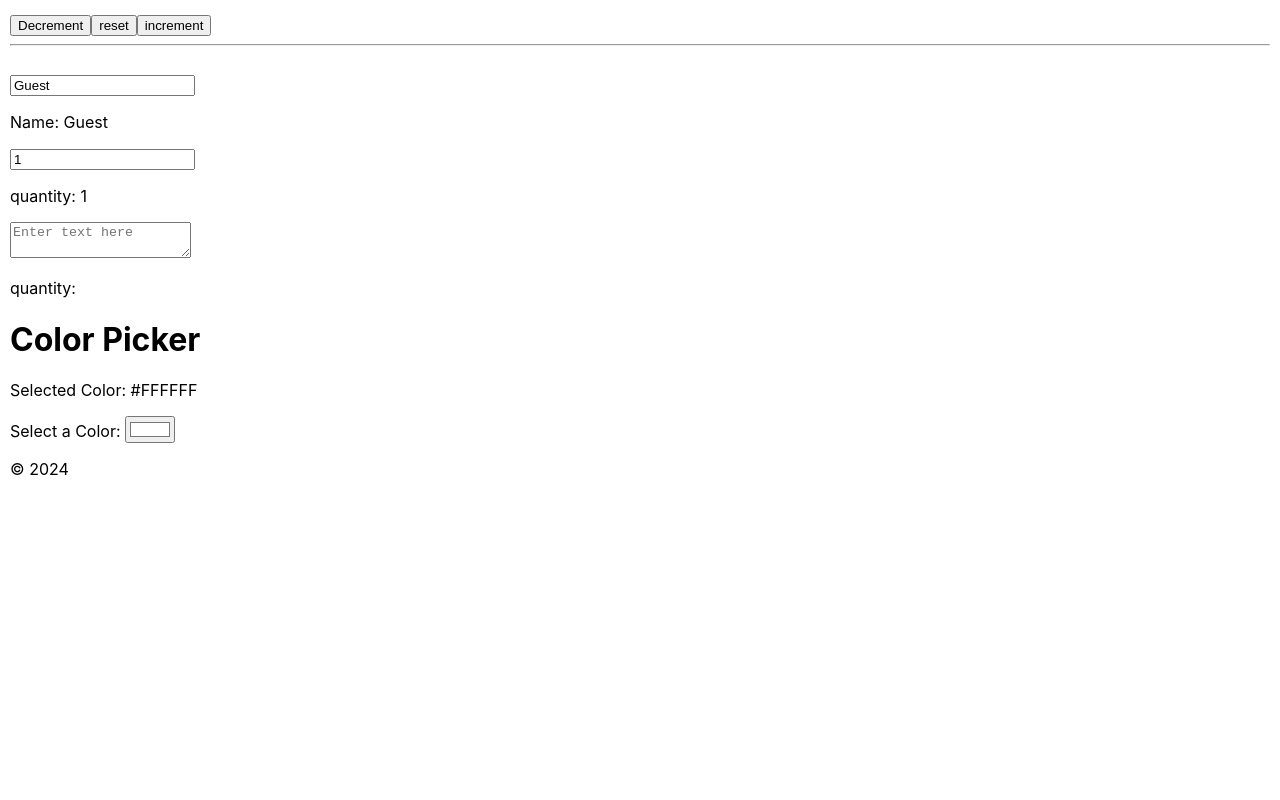
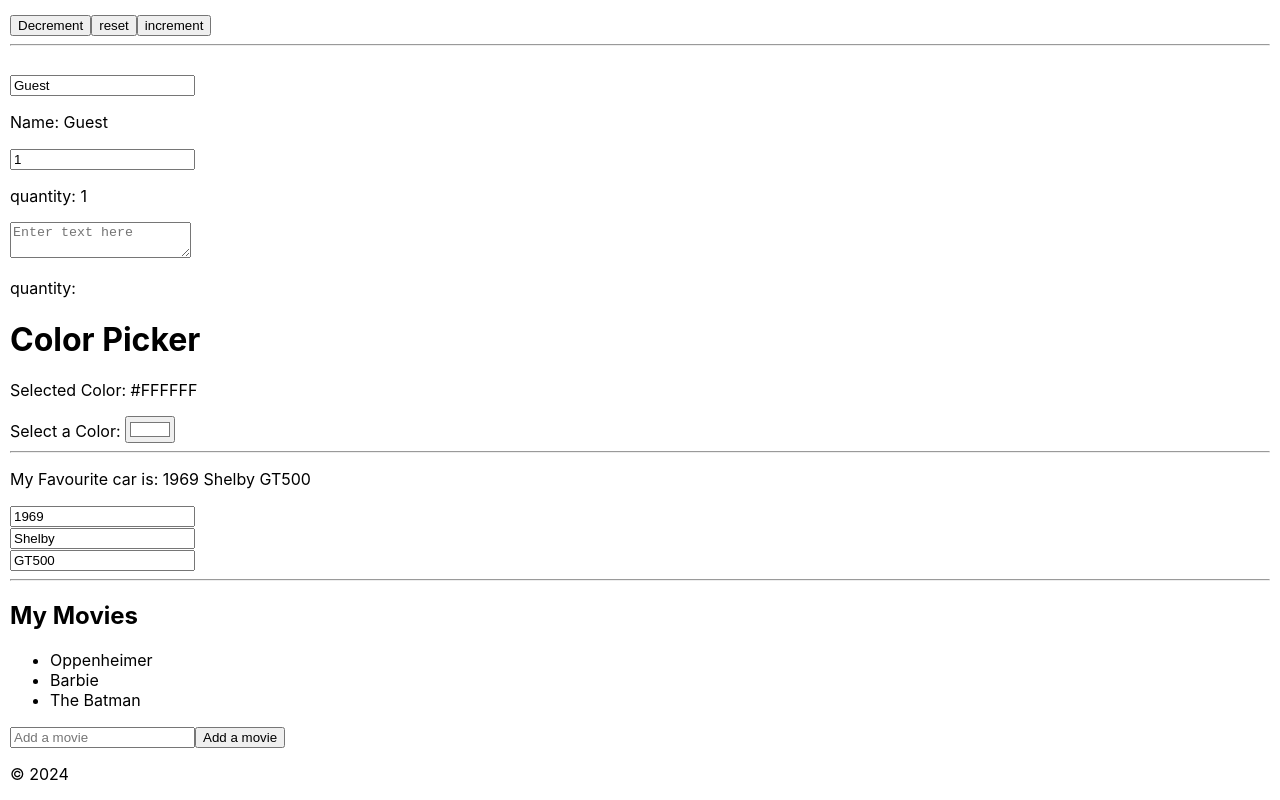
Before and after one commit to craigm14/react-practice, a React (Create React App) app: page / in a window 1280 px wide. Shown: the part 1275-2075 px from the top of the page. Before the commit the page ends 1770 px from the top, so only its background shows below. Built offline with nearby package versions, Linux system fonts and the light colour scheme.

Commit message:
array add value

```diff
--- a/src/App.js
+++ b/src/App.js
@@ -10,7 +10,8 @@ import Count from "./conponents/Count";
 import User from "./conponents/User";
 import ColorPicker from "./conponents/colorPicker";
 import Counter from "./conponents/Counter";
-
+import Page from "./conponents/Page";
+import MyArray from "./conponents/MyArray";
 
 //Change true / false to test elements
 //test login with true/false loggedIn and username presnt and not presnt
@@ -36,6 +37,10 @@ function App() {
       <br></br>
       <User/>
       <ColorPicker/>
+      <hr></hr>
+      <Page/>
+      <hr></hr>
+      <MyArray/>
       <Footer />
     </>
   );
--- /dev/null
+++ b/src/conponents/MyArray.jsx
@@ -0,0 +1,34 @@
+
+//import react and react hook use state
+import React, { useState } from 'react';
+
+//Function called MyArray
+function MyArray() {
+     //
+     const [movies, setMovie] = useState(["Oppenheimer","Barbie","The Batman"]);
+
+     function handleAddMovie(){
+        const newMovie = document.getElementById("movieInput").value;
+        document.getElementById("movieInput").value = "";
+
+        setMovie( updatedMovies => [...updatedMovies, newMovie]);
+     }
+
+      function handlRemoveMovie(index){
+        setMovie(movies.filter((_, i) => i !== index));
+     }
+
+    return ( <div>
+        <h2>My Movies</h2>
+        <ul>
+            {movies.map((movie, index) =>
+            <li key={index} onClick={() => handlRemoveMovie(index)}>
+                {movie}
+            </li>)}
+        </ul>
+        <input type='text' id='movieInput' placeholder='Add a movie'></input>
+        <button onClick={handleAddMovie}>Add a movie</button>
+    </div> );
+}
+
+export default MyArray;
--- /dev/null
+++ b/src/conponents/Page.jsx
@@ -0,0 +1,28 @@
+import React, { useState } from 'react';
+function Page() {
+//React state management (updating an object)
+    const [car, setCar] = useState({year: 1969,
+                                    make: "Shelby",
+                                    model: "GT500"});
+
+    function handleYearChange(event){
+        setCar(c => ({...c, year: event.target.value}));
+    }
+    function handleMakeChange(event){
+        setCar(c => ({...c, make: event.target.value}));
+    }
+    function handleModelChange(event){
+        setCar(c => ({...c, model: event.target.value}));
+    }
+
+    return (
+    <div>
+        <p>My Favourite car is: {car.year} {car.make} {car.model}</p>
+        <input type='number' value={car.year} onChange={handleYearChange}/><br/>
+        <input type='text' value={car.make} onChange={handleMakeChange}/><br/>
+        <input type='text' value={car.model} onChange={handleModelChange}/><br/>
+    </div>
+    );
+}
+
+export default Page;
```
